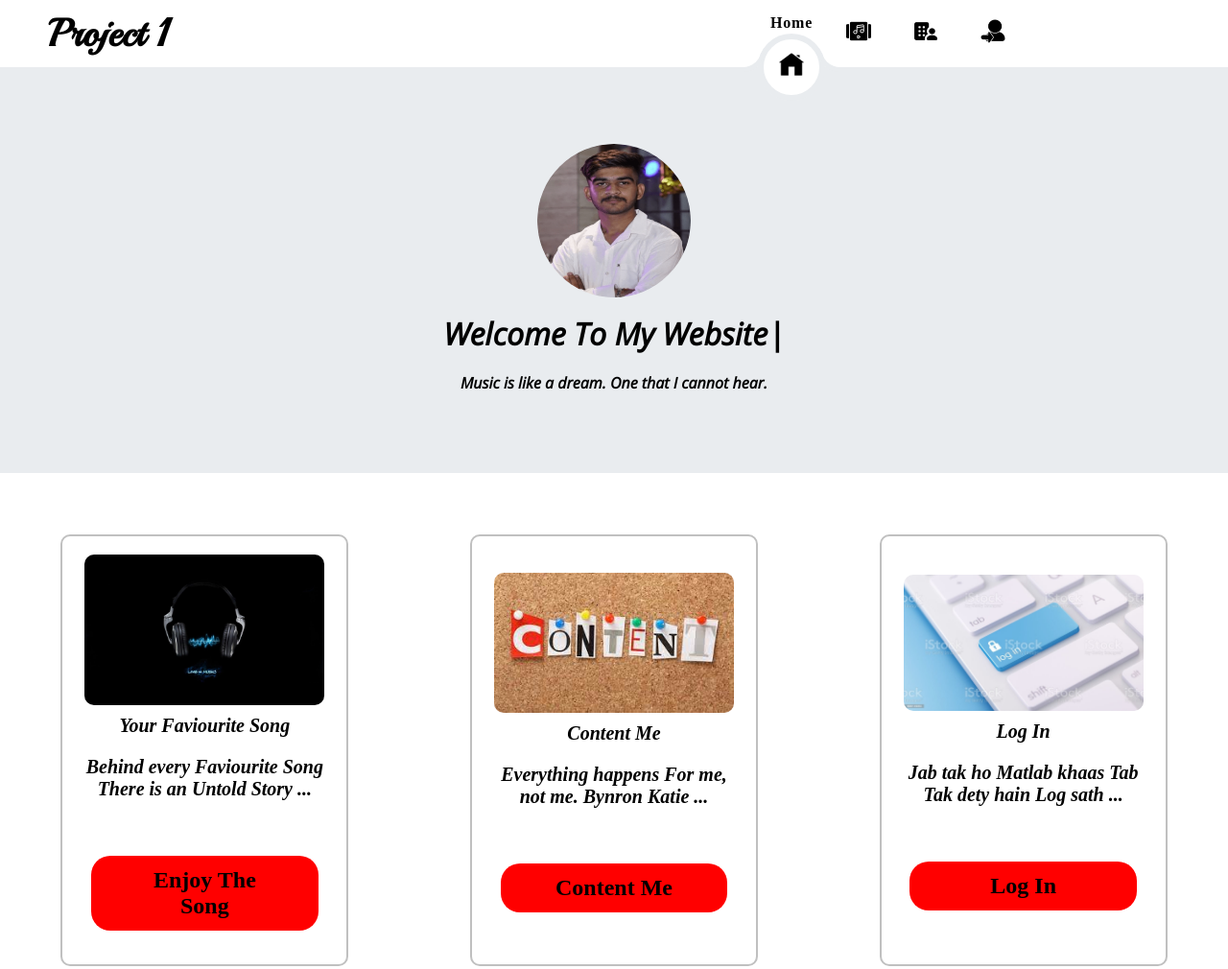
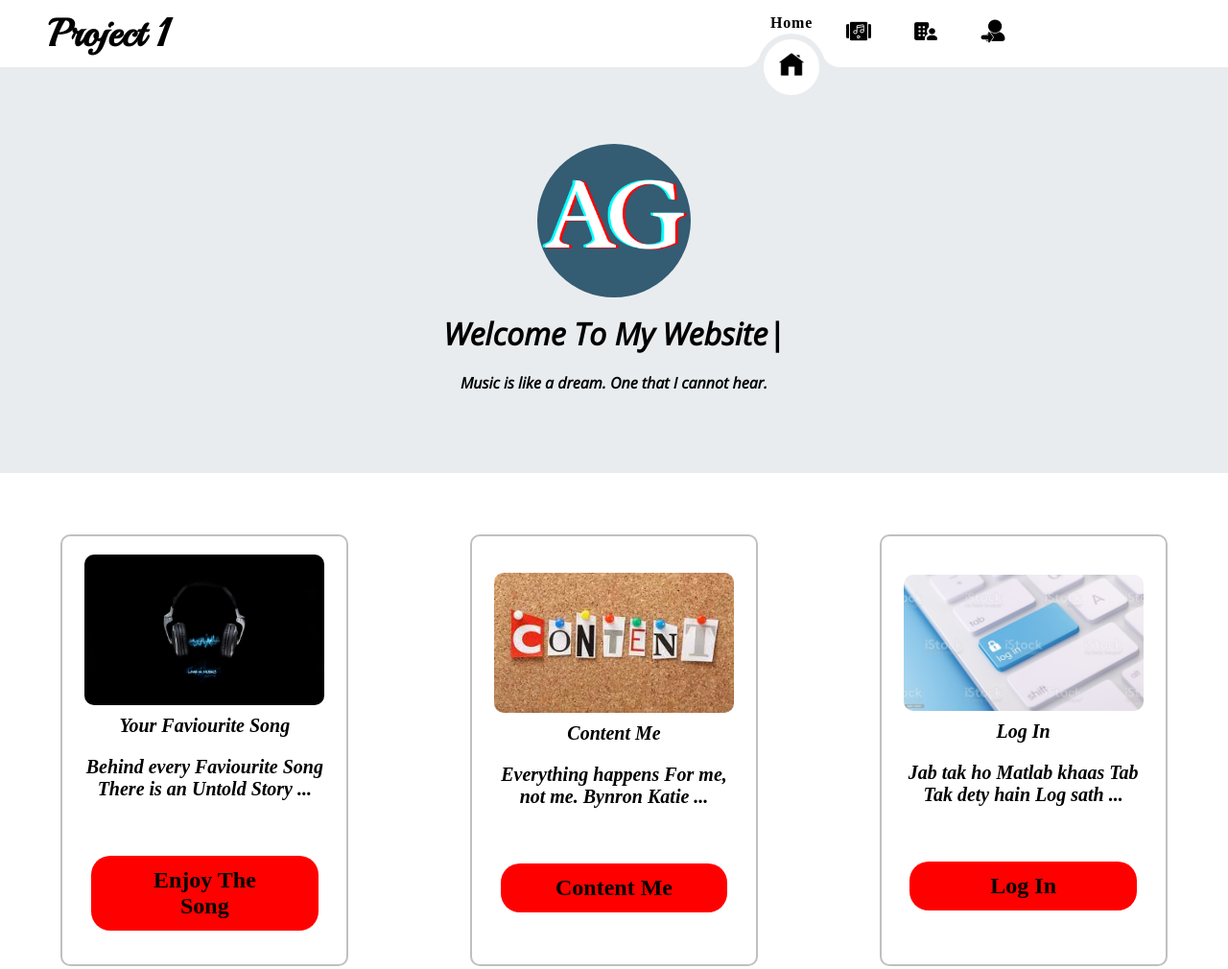
Before and after one commit to atul22g/iMusic, a plain HTML site: page index.html in a window 1280 px wide. Shown: the top 1010 px of the page at 96% size. Drawn offline with nearby package versions, Linux system fonts and the light colour scheme; a web font is replaced by a local one.

Commit message:
Change Favicon

```diff
--- a/index.html
+++ b/index.html
@@ -6,7 +6,7 @@
   <meta charset="UTF-8">
   <meta name="viewport" content="width=divice-width, initial-scale=1.0">
 
-  <link rel="icon" type="image/svg+xml" href= "icons/android-chrome-512x512.png" />
+  <link rel="icon" type="image/x-icon" href="icons/favicon.ico">
 
   <!-- Link a css ----–----------- -->
   <link rel="stylesheet" href="css/Style.css" type="text/css" media="all" />
@@ -67,7 +67,7 @@
   <main>
 
     <div id="top-div">
-      <img id="profile" src= "icons/android-chrome-512x512.png">
+      <img id="profile" src= "icons/icon.png">
       <strong id="profile-line"><span class="type"></span></strong>
       <p id="occupation">
         Music is like a dream. One that I cannot hear.
```
Also changed, not shown: Log-in.html (+1 -1 lines), Use_phone_no.html (+1 -1 lines), content.html (+1 -1 lines), create_account.html (+1 -1 lines), forget_Password.html (+1 -1 lines), song.html (+1 -1 lines), icons/android-chrome-512x512.png (deleted), icons/favicon.ico (added), icons/icon.png (added).
